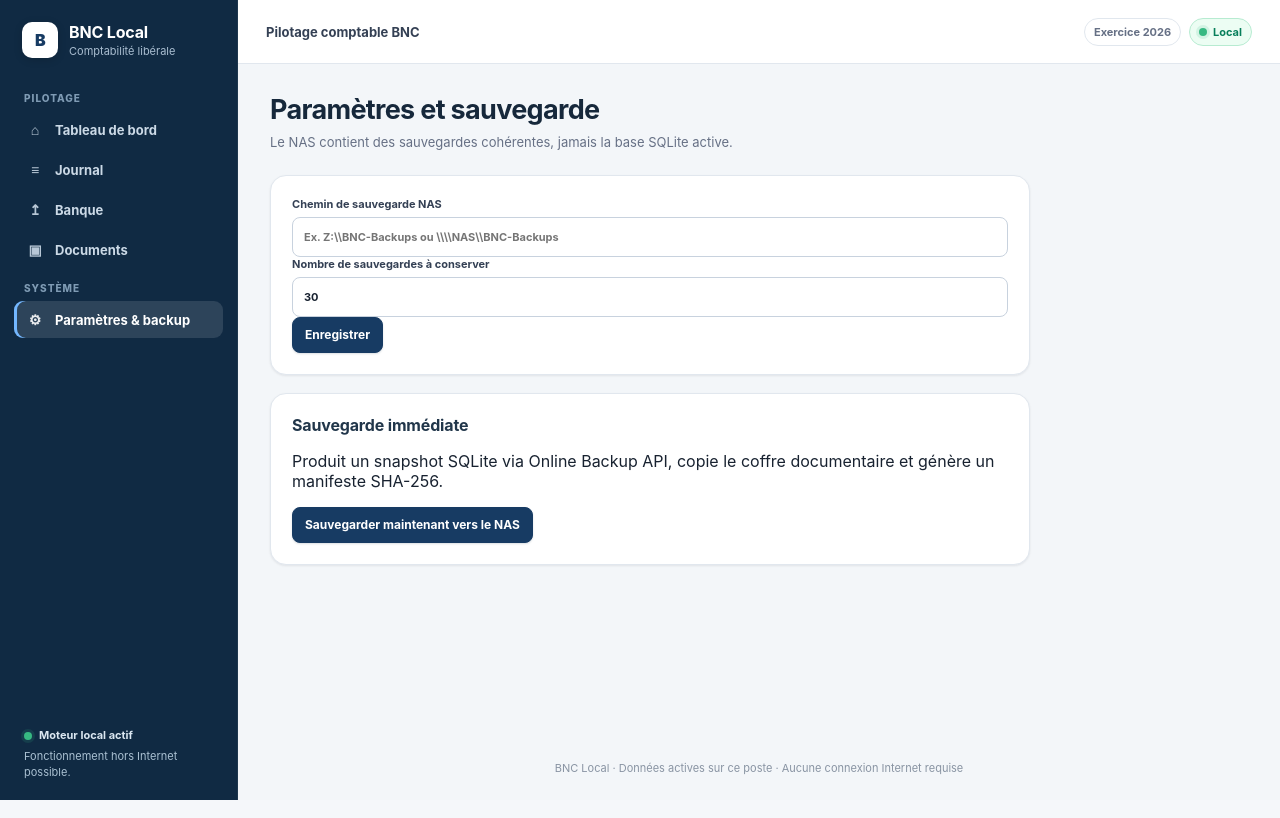
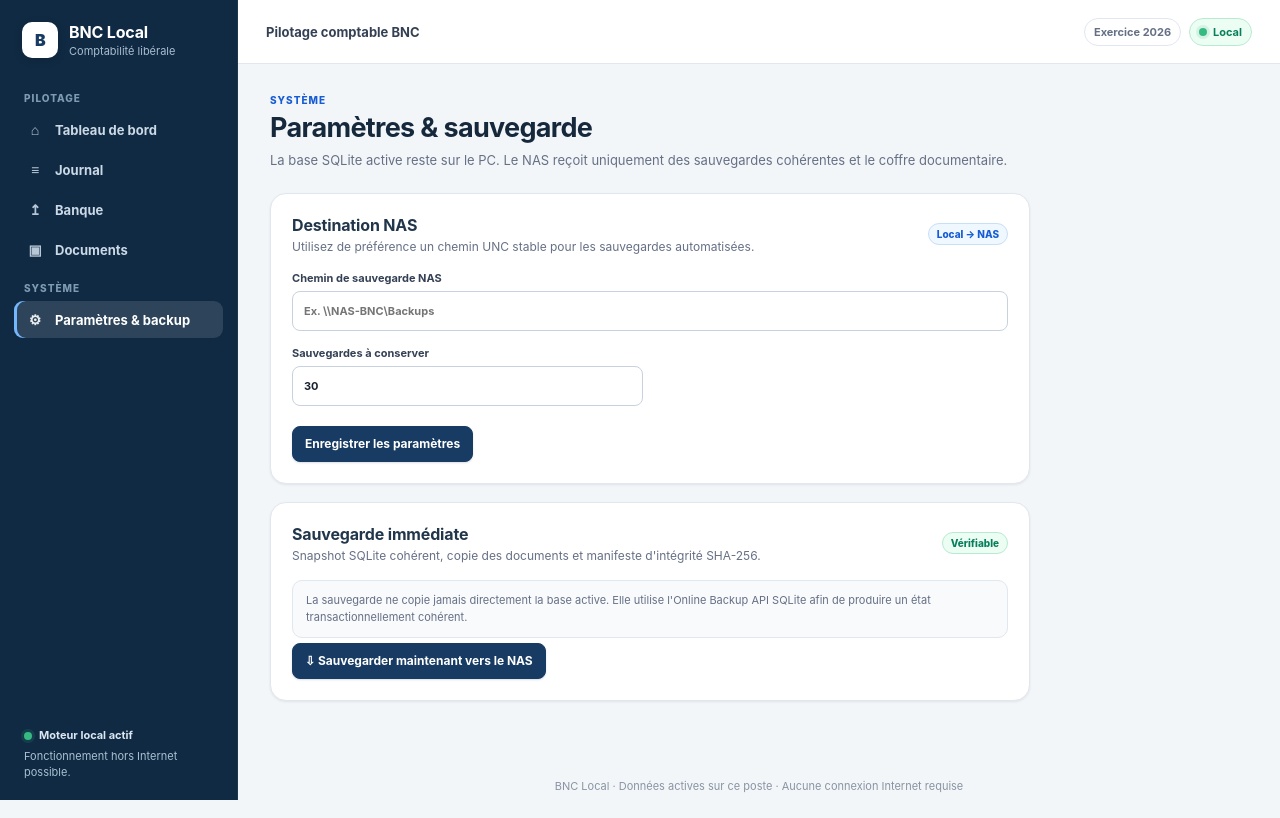
Before and after one commit to ollymc/med-finances, a FastAPI app: page /settings in a window 1280 px wide. Run offline with FastAPI, Linux system fonts and the light colour scheme.

Commit message:
Redesign settings and backup screen

```diff
--- a/bnc-local-mvp/app/templates/settings.html
+++ b/bnc-local-mvp/app/templates/settings.html
@@ -1,17 +1,46 @@
 {% extends "base.html" %}
 {% block content %}
-<section class="hero"><h1>Paramètres et sauvegarde</h1><p>Le NAS contient des sauvegardes cohérentes, jamais la base SQLite active.</p></section>
+<section class="hero">
+  <span class="eyebrow">Système</span>
+  <h1>Paramètres & sauvegarde</h1>
+  <p>La base SQLite active reste sur le PC. Le NAS reçoit uniquement des sauvegardes cohérentes et le coffre documentaire.</p>
+</section>
+
 <section class="panel narrow">
-<form action="/settings" method="post">
-<label>Chemin de sauvegarde NAS<input name="nas_backup_path" value="{{ config.nas_backup_path }}" placeholder="Ex. Z:\\BNC-Backups ou \\\\NAS\\BNC-Backups"></label>
-<label>Nombre de sauvegardes à conserver<input type="number" name="backup_retention" value="{{ config.backup_retention }}" min="1" max="365"></label>
-<button class="primary">Enregistrer</button>
-</form>
+  <div class="panel-head">
+    <div>
+      <h2>Destination NAS</h2>
+      <p class="panel-subtitle">Utilisez de préférence un chemin UNC stable pour les sauvegardes automatisées.</p>
+    </div>
+    <span class="badge badge-info">Local → NAS</span>
+  </div>
+  <form action="/settings" method="post" class="form-grid">
+    <label class="span4">Chemin de sauvegarde NAS
+      <input name="nas_backup_path" value="{{ config.nas_backup_path }}" placeholder="Ex. \\NAS-BNC\Backups">
+    </label>
+    <label class="span2">Sauvegardes à conserver
+      <input type="number" name="backup_retention" value="{{ config.backup_retention }}" min="1" max="365">
+    </label>
+    <div class="span4 form-actions"><button class="primary">Enregistrer les paramètres</button></div>
+  </form>
 </section>
+
 <section class="panel narrow">
-<h2>Sauvegarde immédiate</h2>
-<p>Produit un snapshot SQLite via Online Backup API, copie le coffre documentaire et génère un manifeste SHA-256.</p>
-<form action="/backup" method="post"><button class="primary">Sauvegarder maintenant vers le NAS</button></form>
-{% if request.query_params.get('backup') %}<p class="ok">Sauvegarde créée : {{ request.query_params.get('backup') }}</p>{% endif %}
+  <div class="panel-head">
+    <div>
+      <h2>Sauvegarde immédiate</h2>
+      <p class="panel-subtitle">Snapshot SQLite cohérent, copie des documents et manifeste d'intégrité SHA-256.</p>
+    </div>
+    <span class="badge badge-ok">Vérifiable</span>
+  </div>
+  <div class="notice">
+    La sauvegarde ne copie jamais directement la base active. Elle utilise l'Online Backup API SQLite afin de produire un état transactionnellement cohérent.
+  </div>
+  <div class="form-actions">
+    <form action="/backup" method="post"><button class="primary">⇩ Sauvegarder maintenant vers le NAS</button></form>
+  </div>
+  {% if request.query_params.get('backup') %}
+    <div class="notice success" style="margin-top:14px"><strong>Sauvegarde créée :</strong> {{ request.query_params.get('backup') }}</div>
+  {% endif %}
 </section>
 {% endblock %}
```
